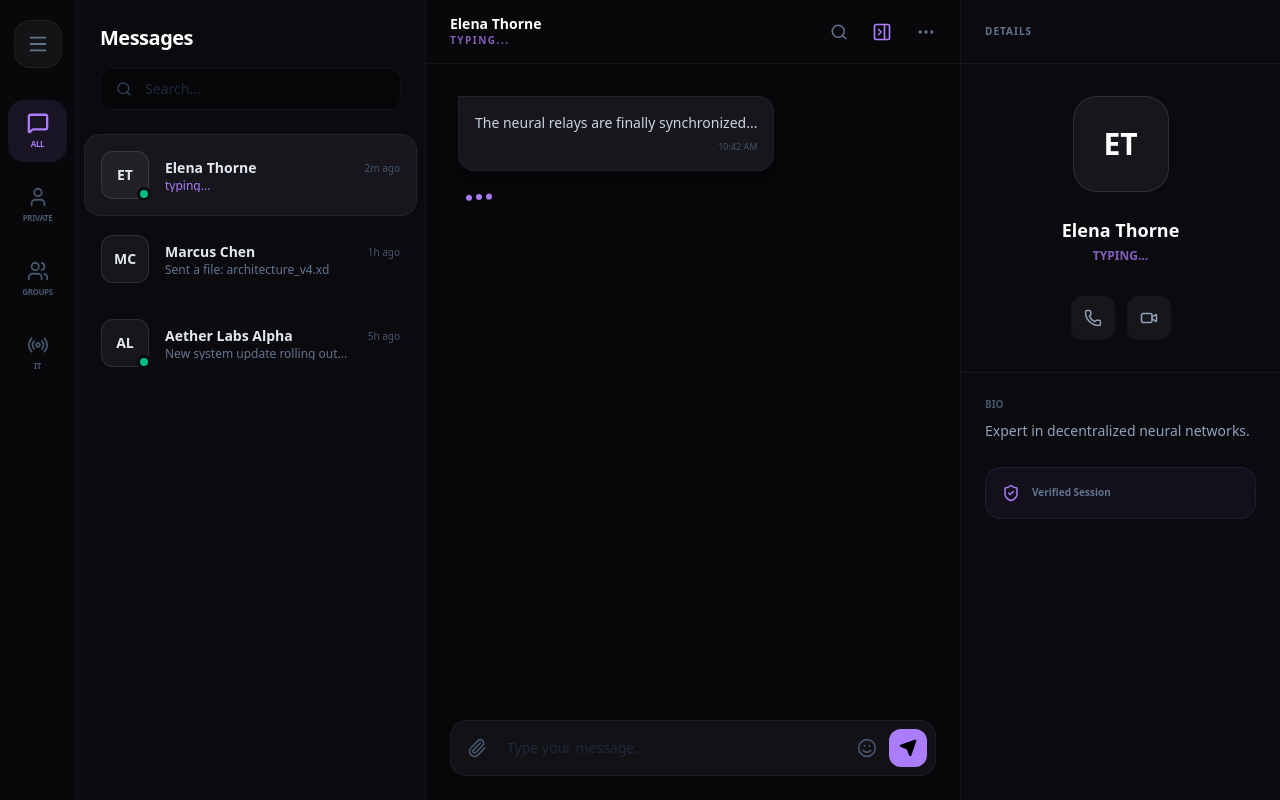
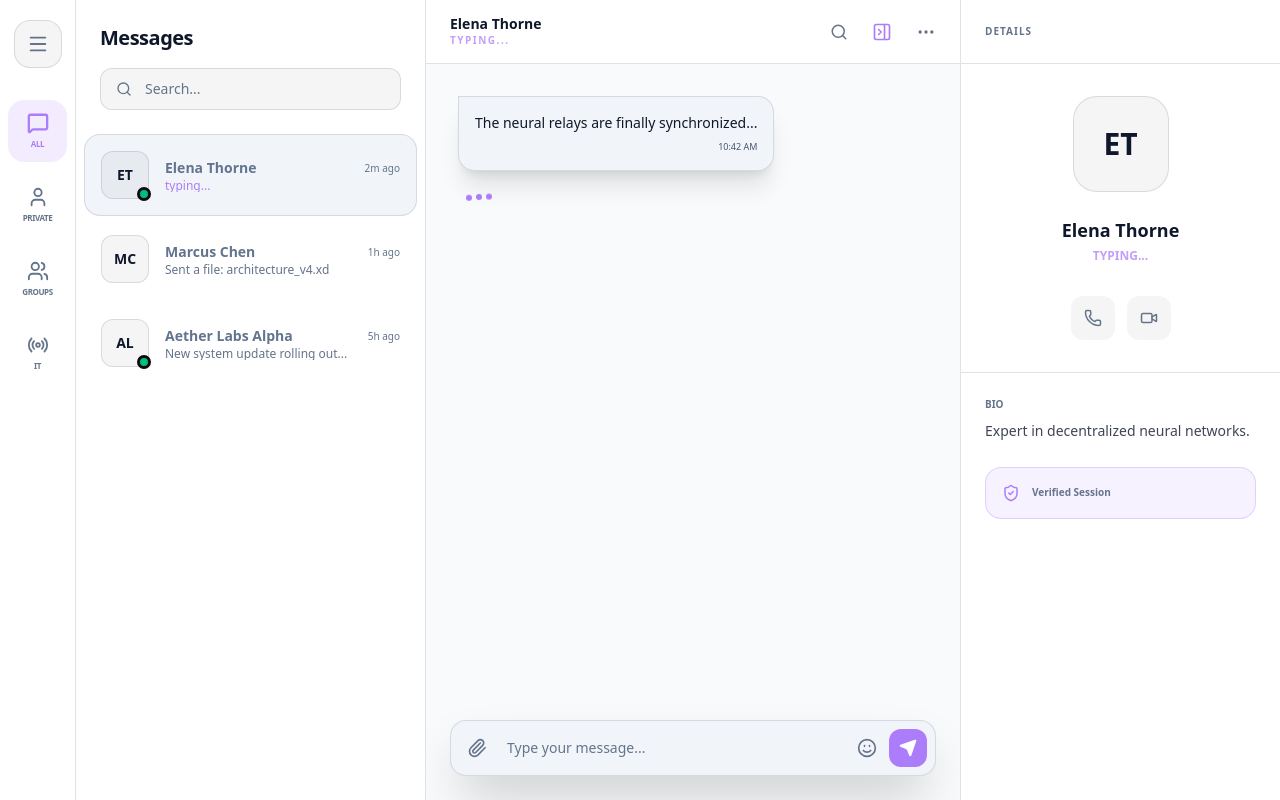
Before and after one commit to Mrshokhrukh/realtime-chat-application-client, a Next.js app: page /chats in a window 1280 px wide. Built offline with nearby package versions, Linux system fonts and the light colour scheme; sample sign-in values are in the browser's storage; a web font is replaced by a local one.

Commit message:
aded dark light mode

```diff
--- a/app/chats/page.tsx
+++ b/app/chats/page.tsx
@@ -1,6 +1,6 @@
 "use client";
 
-import React, { useEffect, useState, useMemo } from 'react'
+import React, { useEffect, useState } from 'react'
 import { useRouter } from 'next/navigation'
 import Sidebar from '@/components/Sidebar'
 import Menu from '@/components/Menu'
@@ -78,27 +78,40 @@ export default function ChatsPage() {
   )
 
   // User & Auth States
-  const [loading, setLoading] = useState(true);
-  const [user, setUser] = useState({ fullName: "", username: "" });
+  const [user, setUser] = useState({ fullName: "", username: "" })
+  const [loading, setLoading] = useState(true)
 
   // Session Storage Logic
   useEffect(() => {
-    const storedUser = sessionStorage.getItem("aether_user");
+    if (typeof window === 'undefined') return
+
+    const storedUser = sessionStorage.getItem("aether_user")
     if (!storedUser) {
-      router.replace("/");
-    } else {
+      router.replace("/")
+      return
+    }
+
     try {
-        const parsedUser = JSON.parse(storedUser);
-        setUser({
+      const parsedUser = JSON.parse(storedUser)
+      const loadedUser = {
         fullName: parsedUser.fullName || "User Name",
         username: parsedUser.username || "@username",
-        });
-      } catch (e) {
-        console.error("Session parse error", e);
       }
-      setLoading(false);
+      setUser(loadedUser)
+      setLoading(false)
+    } catch (err) {
+      console.error("Session parse error", err)
+      router.replace("/")
     }
-  }, [router]);
+  }, [router])
+
+  if (loading) {
+    return (
+      <div className='h-screen w-full flex items-center justify-center bg-[var(--app-bg)] text-[var(--text-main)]'>
+        Loading...
+      </div>
+    )
+  }
 
   // Helper: Create Group
   const handleCreateGroup = () => {
@@ -160,27 +173,24 @@ export default function ChatsPage() {
 
   // Dynamic Status Helper
   const getStatusDisplay = (chat: Chat) => {
-    if (chat.isTyping) return { text: 'typing...', color: 'text-[#ac7dfa] animate-pulse' }
-    if (chat.isOnline) return { text: 'online', color: 'text-cyan-500' }
-    if (chat.lastSeen) return { text: `last seen ${chat.lastSeen}`, color: 'text-slate-500' }
-    return { text: 'offline', color: 'text-slate-600' }
+    if (chat.isTyping) return { text: 'typing...', color: 'text-[var(--accent)] animate-pulse' }
+    if (chat.isOnline) return { text: 'online', color: 'text-emerald-500' }
+    if (chat.lastSeen) return { text: `last seen ${chat.lastSeen}`, color: 'text-[var(--text-muted)]' }
+    return { text: 'offline', color: 'text-[var(--text-muted)]' }
   }
 
   // Search Logic
-  const filteredChats = useMemo(() => {
-    return chats.filter((chat) => {
+  const filteredChats = chats.filter((chat) => {
     const matchesFolder = activeFolder === "All" || chat.folder === activeFolder;
     const matchesSearch =
       chat.name.toLowerCase().includes(searchQuery.toLowerCase()) ||
       chat.username.toLowerCase().includes(searchQuery.toLowerCase());
     return matchesFolder && matchesSearch;
   });
-  }, [activeFolder, searchQuery, chats]);
 
-  if (loading) return <div className="h-screen bg-[#070709]" />;
 
   return (
-    <div className='flex h-screen w-full bg-[#070709] text-slate-300 overflow-hidden relative font-sans select-none transition-all'>
+    <div className='flex h-screen w-full text-[var(--text-main)] dark:text-[var(--text-main)] overflow-hidden relative font-sans select-none transition-all'>
 
       {/* SIDE DRAWER (MENU) */}
       <Menu
@@ -193,9 +203,9 @@ export default function ChatsPage() {
 
       {/* NEW GROUP MODAL */}
       {showNewGroup && (
-        <div className="group absolute inset-0 z-[70] flex items-center justify-center bg-black/60">
-          <div className="w-80 flex flex-col gap-6 p-6 border bg-[#0b0b0f] border-white/10 rounded-2xl shadow-2xl animate-in fade-in zoom-in duration-200">
-            <h2 className="text-white font-bold text-center text-xl">New Group</h2>
+        <div className="group absolute inset-0 z-[70] flex items-center justify-center bg-[var(--overlay)]">
+          <div className="w-80 flex flex-col gap-6 p-6 border bg-[var(--surface-bg)] dark:bg-[var(--surface-bg)] border-[var(--border)] rounded-2xl shadow-2xl animate-in fade-in zoom-in duration-200">
+            <h2 className="text-[var(--text-main)] font-bold text-center text-xl">New Group</h2>
 
             <div className="flex flex-col items-center">
               <div className="relative">
@@ -238,20 +248,20 @@ export default function ChatsPage() {
                 value={groupName}
                 onChange={(e) => setGroupName(e.target.value)}
                 placeholder="Name of group..."
-                className='w-full h-11 px-4 rounded-xl bg-white/5 border border-white/10 text-white outline-none focus:border-[#ac7dfa] transition-all'
+                className='w-full h-11 px-4 rounded-xl bg-[var(--surface-muted)] border border-[var(--border)] text-[var(--text-main)] outline-none focus:border-[var(--accent)] transition-all'
               />
             </div>
 
             <div className='flex gap-3'>
               <button
                 onClick={() => setShowNewGroup(false)}
-                className="flex-1 py-3 bg-white/5 text-white rounded-xl font-semibold hover:bg-white/10 transition-colors"
+                className="flex-1 py-3 bg-[var(--surface-muted)] text-[var(--text-main)] rounded-xl font-semibold hover:bg-[var(--surface-muted)]/80 transition-colors"
               >
                 Cancel
               </button>
               <button
                 onClick={handleCreateGroup}
-                className='flex-1 py-3 bg-[#ac7dfa] text-black rounded-xl font-bold hover:opacity-90 active:scale-95 transition-all'
+                className='flex-1 py-3 bg-[var(--accent)] text-[var(--button-text)] rounded-xl font-bold hover:opacity-90 active:scale-95 transition-all'
               >
                 Create
               </button>
@@ -261,9 +271,9 @@ export default function ChatsPage() {
       )}
       {/* {'Channel Modal'} */}
       {showNewChannel && (
-        <div className="group absolute inset-0 z-[70] flex items-center justify-center bg-black/60 ">
-          <div className="w-80 flex flex-col gap-6 p-6 border bg-[#0b0b0f] border-white/10 rounded-2xl shadow-2xl animate-in fade-in zoom-in duration-200">
-            <h2 className="text-white font-bold text-center text-xl">New Channel</h2>
+        <div className="group absolute inset-0 z-[70] flex items-center justify-center bg-[var(--overlay)] ">
+          <div className="w-80 flex flex-col gap-6 p-6 border bg-[var(--surface-bg)] dark:bg-[var(--surface-bg)] border-[var(--border)] rounded-2xl shadow-2xl animate-in fade-in zoom-in duration-200">
+            <h2 className="text-[var(--text-main)] font-bold text-center text-xl">New Channel</h2>
 
             <div className="flex flex-col items-center">
               <div className="relative">
@@ -306,20 +316,20 @@ export default function ChatsPage() {
                 value={channelName}
                 onChange={(e) => setChannelName(e.target.value)}
                 placeholder="Name of channel..."
-                className='w-full h-11 px-4 rounded-xl bg-white/5 border border-white/10 text-white outline-none focus:border-[#ac7dfa] transition-all'
+                className='w-full h-11 px-4 rounded-xl bg-[var(--surface-muted)] border border-[var(--border)] text-[var(--text-main)] outline-none focus:border-[var(--accent)] transition-all'
               />
             </div>
 
             <div className='flex gap-3'>
               <button
                 onClick={() => setShowNewChannel(false)}
-                className="flex-1 py-3 bg-white/5 text-white rounded-xl font-semibold hover:bg-white/10 transition-colors"
+                className="flex-1 py-3 bg-[var(--surface-muted)] text-[var(--text-main)] rounded-xl font-semibold hover:bg-[var(--surface-muted)]/80 transition-colors"
               >
                 Cancel
               </button>
               <button
                 onClick={handleCreateChannel}
-                className='flex-1 py-3 bg-[#ac7dfa] text-black rounded-xl font-bold hover:opacity-90 active:scale-95 transition-all'
+                className='flex-1 py-3 bg-[var(--accent)] text-[var(--button-text)] rounded-xl font-bold hover:opacity-90 active:scale-95 transition-all'
               >
                 Create
               </button>
--- a/app/globals.css
+++ b/app/globals.css
@@ -1,10 +1,46 @@
 @import url('https://fonts.googleapis.com/css2?family=Google+Sans:ital,opsz,wght@0,17..18,400..700;1,17..18,400..700&display=swap');
 @import "tailwindcss";
 
-body {
+html {
   font-family: "Google Sans", sans-serif;
 }
 
-.group{
-    backdrop-filter: blur(1px); /* Orqa fonni xiralashtirish */
+:root {
+  --app-bg: #f8fafc;
+  --text-main: #0f172a;
+  --text-muted: #64748b;
+  --button-text: #ffffff;
+  --surface-bg: #ffffff;
+  --surface-muted: rgba(15, 23, 42, 0.04);
+  --card-bg: #f1f5f9;
+  --border: rgba(15, 23, 42, 0.12);
+  --accent: #ac7dfa;
+  --overlay: rgba(0, 0, 0, 0.6);
+
 }
+
+html.dark {
+  --app-bg: #070709;
+  --text-main: #e2e8f0;
+  --text-muted: #a0aec0;
+  --button-text: #0f172a;
+  --surface-bg: #0b0b0f;
+  --surface-muted: rgba(255, 255, 255, 0.08);
+  --card-bg: #111116;
+  --border: rgba(255, 255, 255, 0.12);
+  --accent: #ac7dfa;
+  --overlay: rgba(0, 0, 0, 0.7);
+  --login-bg: radial-gradient(circle at 15% 15%, rgba(68, 30, 120, 0.4) 0%, rgba(0, 0, 0, 0) 40%, #070709 100%);
+}
+
+body {
+  margin: 0;
+  min-height: 100%;
+  background-color: var(--app-bg);
+  color: var(--text-main);
+  transition: background-color 0.3s ease, color 0.3s ease;
+}
+
+.group {
+  backdrop-filter: blur(1px); /* Orqa fonni xiralashtirish */
+}
--- a/components/ChatList.tsx
+++ b/components/ChatList.tsx
@@ -33,26 +33,26 @@ const ChatList = ({
   setSearchQuery,
 }: ChatListProps) => {
   return (
-    <section className='w-[350px] h-full border-r border-white/5 flex flex-col bg-[#0b0b0f] shrink-0'>
+    <section className='w-[350px] h-full border-r border-[var(--border)] flex flex-col bg-[var(--surface-bg)] dark:bg-[var(--surface-bg)] shrink-0'>
       <div className='p-6 shrink-0'>
-        <h2 className='text-xl font-black text-white mb-4 tracking-tight'>Messages</h2>
+        <h2 className='text-xl font-black text-[var(--text-main)] mb-4 tracking-tight'>Messages</h2>
         <div className='relative group'>
           <Search
             className={`absolute left-4 top-1/2 -translate-y-1/2 transition-colors ${
-              searchQuery ? 'text-[#ac7dfa]' : 'text-slate-700'
+              searchQuery ? 'text-[var(--accent)]' : 'text-[var(--text-muted)]'
             }`}
             size={16}
           />
           <input
             value={searchQuery}
             onChange={(e) => setSearchQuery(e.target.value)}
-            className='w-full bg-black/40 border border-white/5 rounded-xl py-2.5 pl-11 pr-10 text-sm outline-none focus:border-[#ac7dfa]/40 transition-all placeholder:text-slate-800 text-white'
+            className='w-full bg-[var(--surface-muted)] border border-[var(--border)] rounded-xl py-2.5 pl-11 pr-10 text-sm outline-none focus:border-[var(--accent)]/40 transition-all placeholder:text-[var(--text-muted)] text-[var(--text-main)]'
             placeholder='Search...'
           />
           {searchQuery && (
             <button
               onClick={() => setSearchQuery('')}
-              className='absolute right-3 top-1/2 -translate-y-1/2 text-slate-600 hover:text-white'
+              className='absolute right-3 top-1/2 -translate-y-1/2 text-[var(--text-muted)] hover:text-[var(--text-main)]'
             >
               <X size={14} />
             </button>
@@ -68,12 +68,12 @@ const ChatList = ({
               onClick={() => setSelectedChat(chat)}
               className={`p-4 rounded-2xl cursor-pointer transition-all flex gap-4 items-center ${
                 selectedChat.id === chat.id
-                  ? 'bg-[#16161c] border border-white/5'
-                  : 'hover:bg-white/5 border border-transparent'
+                  ? 'bg-[var(--card-bg)] :bg-[#16161c] border border-[var(--border)]'
+              : 'hover:bg-[var(--surface-muted)] border border-transparent'
               }`}
             >
               <div className='relative shrink-0'>
-                <div className='w-12 h-12 rounded-xl bg-white/5 border border-white/10 flex items-center justify-center font-bold text-slate-200 text-sm'>
+                <div className='w-12 h-12 rounded-xl bg-[var(--surface-muted)] border border-[var(--border)] flex items-center justify-center font-bold text-[var(--text-main)] text-sm'>
                   {chat.avatar}
                 </div>
                 {chat.isOnline && (
@@ -82,14 +82,14 @@ const ChatList = ({
               </div>
               <div className='flex-1 min-w-0'>
                 <div className='flex justify-between items-center mb-0.5'>
-                  <h4 className='font-bold text-slate-200 truncate text-sm'>
+                  <h4 className='font-bold text-slate-500 truncate text-sm'>
                     {chat.name}
                   </h4>
-                  <span className='text-[10px] text-slate-600'>{chat.time}</span>
+                  <span className='text-[10px] text-[var(--text-muted)]'>{chat.time}</span>
                 </div>
                 <p
                   className={`text-xs truncate leading-none ${
-                    chat.isTyping ? 'text-[#ac7dfa] font-medium' : 'text-slate-500'
+                    chat.isTyping ? 'text-[var(--accent)] font-medium' : 'text-[var(--text-muted)]'
                   }`}
                 >
                   {chat.isTyping ? 'typing...' : chat.lastMsg}
--- a/components/ChatWindow.tsx
+++ b/components/ChatWindow.tsx
@@ -20,7 +20,7 @@ const ChatWindow = ({
   getStatusDisplay,
 }: ChatWindowProps) => {
   return (
-    <main className='flex-1 h-full flex flex-col bg-[#070709] overflow-hidden'>
+    <main className='flex-1 h-full flex flex-col bg-[var(--app-bg)] dark:bg-[var(--app-bg)] overflow-hidden'>
       <Header
         selectedChat={selectedChat}
         showInfo={showInfo}
@@ -31,18 +31,18 @@ const ChatWindow = ({
       <Messages selectedChat={selectedChat} />
 
       <div className='p-6 shrink-0'>
-        <div className='max-w-4xl mx-auto flex items-center bg-[#111116] border border-white/5 rounded-2xl p-2 shadow-2xl focus-within:border-[#ac7dfa]/30 transition-all'>
-          <button className='p-2 text-slate-600 hover:text-white'>
+        <div className='max-w-4xl mx-auto flex items-center bg-[var(--card-bg)] border border-[var(--border)] rounded-2xl p-2 shadow-2xl focus-within:border-[var(--accent)]/30 transition-all'>
+          <button className='p-2 text-[var(--text-muted)] hover:text-[var(--text-main)]'>
             <Paperclip size={20} />
           </button>
           <input
-            className='flex-1 bg-transparent border-none outline-none text-sm px-3 text-white placeholder:text-slate-800'
+            className='flex-1 bg-transparent border-none outline-none text-sm px-3 text-[var(--text-main)] placeholder:text-[var(--text-muted)]'
             placeholder='Type your message...'
           />
-          <button className='p-2 text-slate-600 hover:text-white'>
+          <button className='p-2 text-[var(--text-muted)] hover:text-[var(--text-main)]'>
             <Smile size={20} />
           </button>
-          <button className='bg-[#ac7dfa] p-2.5 rounded-xl text-black hover:shadow-[0_0_15px_rgba(172,125,250,0.4)] transition-all ml-1'>
+          <button className='bg-[var(--accent)] p-2.5 rounded-xl text-[var(--button-text)] hover:shadow-[0_0_15px_rgba(172,125,250,0.4)] transition-all ml-1'>
             <Send size={18} fill='currentColor' />
           </button>
         </div>
--- a/components/Header.tsx
+++ b/components/Header.tsx
@@ -18,9 +18,9 @@ const Header = ({
   getStatusDisplay,
 }: HeaderProps) => {
   return (
-    <header className='h-16 border-b border-white/5 flex items-center justify-between px-6 bg-[#0b0b0f]/50 backdrop-blur-xl shrink-0'>
+    <header className='h-16 border-b border-[var(--border)] flex items-center justify-between px-6 bg-[var(--surface-bg)]/95 dark:bg-[var(--surface-bg)]/50 backdrop-blur-xl shrink-0'>
       <div className='flex flex-col'>
-        <h3 className='font-bold text-white text-sm leading-tight'>
+        <h3 className='font-bold text-[var(--text-main)] text-sm leading-tight'>
           {selectedChat.name}
         </h3>
         <p
@@ -31,17 +31,17 @@ const Header = ({
           {getStatusDisplay(selectedChat).text}
         </p>
       </div>
-      <div className='flex items-center gap-6 text-slate-500'>
-        <Search size={18} className='cursor-pointer hover:text-white' />
+      <div className='flex items-center gap-6 text-[var(--text-muted)]'>
+        <Search size={18} className='cursor-pointer hover:text-[var(--text-main)]' />
         <button
           onClick={() => setShowInfo(!showInfo)}
           className={`transition-colors ${
-            showInfo ? 'text-[#ac7dfa]' : 'hover:text-white'
+            showInfo ? 'text-[var(--accent)]' : 'hover:text-[var(--text-main)]'
           }`}
         >
           {showInfo ? <PanelRightClose size={20} /> : <PanelRightOpen size={20} />}
         </button>
-        <MoreHorizontal size={20} className='cursor-pointer hover:text-white' />
+        <MoreHorizontal size={20} className='cursor-pointer hover:text-[var(--text-main)]' />
       </div>
     </header>
   )
--- a/components/InfoPanel.tsx
+++ b/components/InfoPanel.tsx
@@ -11,16 +11,16 @@ interface InfoPanelProps {
 
 const InfoPanel = ({ selectedChat, getStatusDisplay }: InfoPanelProps) => {
   return (
-    <aside className='w-[320px] h-full border-l border-white/5 bg-[#0b0b0f] flex flex-col shrink-0 animate-in slide-in-from-right duration-500'>
-      <header className='h-16 border-b border-white/5 flex items-center px-6 text-[10px] font-black text-slate-500 uppercase tracking-widest'>
+    <aside className='w-[320px] h-full border-l border-[var(--border)] bg-[var(--surface-bg)] dark:bg-[var(--surface-bg)] flex flex-col shrink-0 animate-in slide-in-from-right duration-500'>
+      <header className='h-16 border-b border-[var(--border)] flex items-center px-6 text-[10px] font-black text-[var(--text-muted)] uppercase tracking-widest'>
         Details
       </header>
       <div className='flex-1 overflow-y-auto custom-scrollbar'>
         <div className='p-8 flex flex-col items-center'>
-          <div className='w-24 h-24 rounded-3xl bg-white/5 border border-white/10 flex items-center justify-center text-3xl font-black text-white mb-6'>
+          <div className='w-24 h-24 rounded-3xl bg-[var(--surface-muted)] border border-[var(--border)] flex items-center justify-center text-3xl font-black text-[var(--text-main)] mb-6'>
             {selectedChat.avatar}
           </div>
-          <h3 className='text-lg font-bold text-white text-center'>
+          <h3 className='text-lg font-bold text-[var(--text-main)] text-center'>
             {selectedChat.name}
           </h3>
           <p
@@ -31,26 +31,26 @@ const InfoPanel = ({ selectedChat, getStatusDisplay }: InfoPanelProps) => {
             {getStatusDisplay(selectedChat).text}
           </p>
           <div className='flex gap-3 mt-8'>
-            <button className='w-11 h-11 bg-white/5 rounded-xl flex items-center justify-center text-slate-400 hover:text-white'>
+            <button className='w-11 h-11 bg-[var(--surface-muted)] rounded-xl flex items-center justify-center text-[var(--text-muted)] hover:text-[var(--text-main)]'>
               <Phone size={18} />
             </button>
-            <button className='w-11 h-11 bg-white/5 rounded-xl flex items-center justify-center text-slate-400 hover:text-white'>
+            <button className='w-11 h-11 bg-[var(--surface-muted)] rounded-xl flex items-center justify-center text-[var(--text-muted)] hover:text-[var(--text-main)]'>
               <Video size={18} />
             </button>
           </div>
         </div>
-        <div className='p-6 space-y-6 border-t border-white/5'>
+          <div className='p-6 space-y-6 border-t border-[var(--border)]'>
           <div>
-            <h4 className='text-[10px] text-slate-600 uppercase font-black mb-2'>
+            <h4 className='text-[10px] text-[var(--text-muted)] uppercase font-black mb-2'>
               Bio
             </h4>
-            <p className='text-sm text-slate-400 leading-relaxed'>
+            <p className='text-sm text-[var(--text-main)]/80 leading-relaxed'>
               {selectedChat.bio}
             </p>
           </div>
-          <div className='p-4 bg-[#ac7dfa]/5 border border-[#ac7dfa]/10 rounded-2xl flex gap-3 items-center'>
+          <div className='p-4 bg-[var(--accent)]/10 border border-[var(--accent)]/30 rounded-2xl flex gap-3 items-center'>
             <ShieldCheck size={18} className='text-[#ac7dfa]' />
-            <span className='text-[10px] text-slate-500 font-bold'>
+            <span className='text-[10px] text-[var(--text-muted)] font-bold'>
               Verified Session
             </span>
           </div>
--- a/components/Messages.tsx
+++ b/components/Messages.tsx
@@ -11,7 +11,7 @@ const Messages = ({ selectedChat }: MessagesProps) => {
   return (
     <div className='flex-1 overflow-y-auto p-8 space-y-6 custom-scrollbar'>
       <div className='flex justify-start'>
-        <div className='max-w-[70%] bg-[#16161c] text-slate-300 p-4 rounded-2xl rounded-tl-none border border-white/5 text-sm shadow-xl'>
+        <div className='max-w-[70%] bg-[var(--card-bg)]  text-[var(--text-main)]  p-4 rounded-2xl rounded-tl-none border border-[var(--border)] text-sm shadow-xl'>
           {selectedChat.lastMsg}
           <div className='text-[9px] text-slate-600 mt-2 text-right font-medium'>
             10:42 AM
--- a/components/Sidebar.tsx
+++ b/components/Sidebar.tsx
@@ -18,10 +18,10 @@ const Sidebar = ({ activeFolder, setActiveFolder, setShowMenu }: SidebarProps) =
   ]
 
   return (
-    <aside className='w-[76px] h-full border-r border-white/5 flex flex-col items-center py-5 bg-[#08080a] shrink-0 z-40'>
+    <aside className='w-[76px] h-full border-r border-[var(--border)] flex flex-col items-center py-5 bg-[var(--surface-bg)] dark:bg-[var(--surface-bg)] shrink-0 z-40'>
       <button
         onClick={() => setShowMenu(true)}
-        className='w-12 h-12 flex items-center justify-center text-slate-500 hover:text-[#ac7dfa] transition-all bg-white/5 rounded-2xl mb-8 border border-white/5'
+        className='w-12 h-12 flex items-center justify-center text-[var(--text-muted)] hover:text-[var(--accent)] transition-all bg-[var(--surface-muted)] rounded-2xl mb-8 border border-[var(--border)]'
       >
         <MenuIcon size={22} />
       </button>
@@ -32,8 +32,8 @@ const Sidebar = ({ activeFolder, setActiveFolder, setShowMenu }: SidebarProps) =
             onClick={() => setActiveFolder(f.id)}
             className={` relative flex flex-col items-center justify-center py-3 rounded-2xl transition-all ${
               activeFolder === f.id
-                ? 'bg-[#ac7dfa]/10 text-[#ac7dfa]'
-                : 'text-slate-600 hover:text-slate-400'
+                ? 'bg-[var(--accent)]/15 text-[var(--accent)]'
+                : 'text-[var(--text-muted)] hover:text-[var(--text-main)]'
             }`}
           >
             <f.icon size={22} strokeWidth={activeFolder === f.id ? 2.5 : 2} />
```
Also changed, not shown: app/login/page.tsx (+11 -15 lines), components/Menu.tsx (+37 -14 lines). Lines whose indentation alone changed are shown as unchanged.
